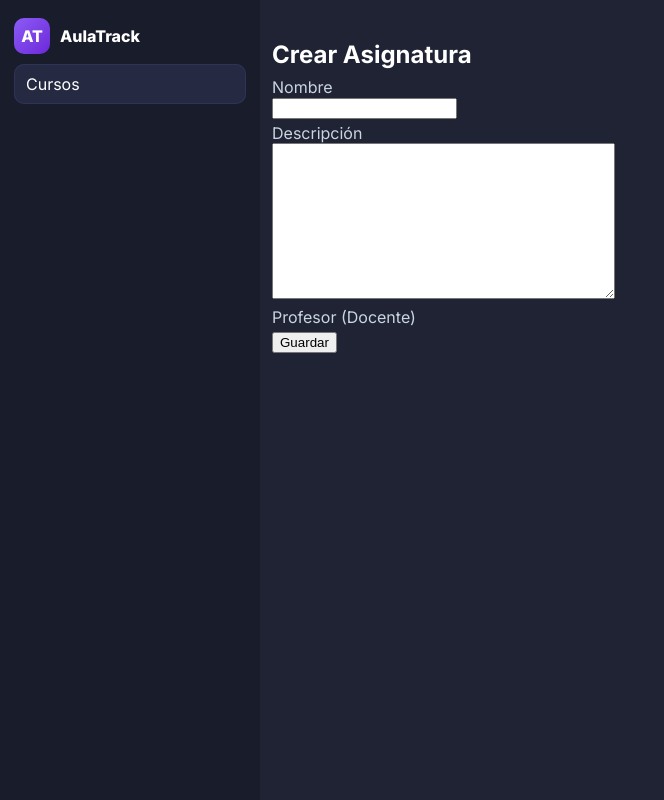
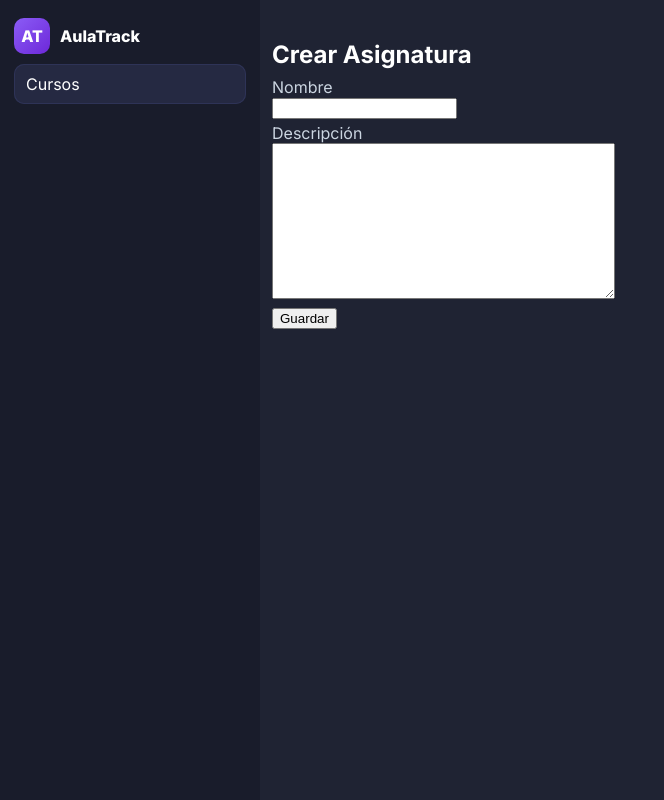
Before and after one commit to JordyBazan/Capstone, a Django app: template aulatrack/usuarios/templates/crear_asignatura.html in a window 1280 px wide. Shown: the whole page, without its empty margins (0-664 px from the left). Run offline with Django 5.2, Linux system fonts and the light colour scheme; the template is opened without the code that fills it: values that come from a table or form of the project are taken from there, others are empty.

Commit message:
carpeta-equipo

```diff
--- a/aulatrack/usuarios/templates/crear_asignatura.html
+++ b/aulatrack/usuarios/templates/crear_asignatura.html
@@ -15,10 +15,7 @@
     <label for="{{ form.descripcion.id_for_label }}">Descripción</label><br>
     {{ form.descripcion }} {{ form.descripcion.errors }}
   </p>
-  <p>
-    <label for="{{ form.profesor.id_for_label }}">Profesor (Docente)</label><br>
-    {{ form.profesor }} {{ form.profesor.errors }}
-  </p>
+
 
   <button type="submit">Guardar</button>
 </form>
```
Also changed, not shown: aulatrack/usuarios/templates/home.html (+6 -1 lines), aulatrack/db.sqlite3.
